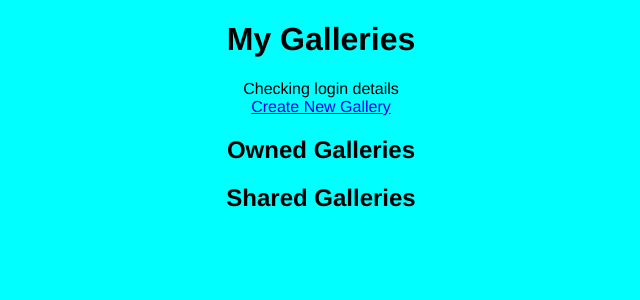
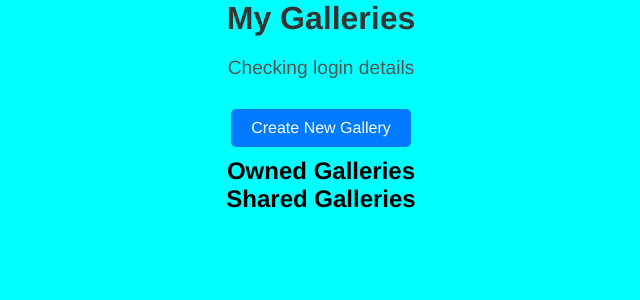
Before and after one commit to ShilpaEliza-Griffith/Project, a FastAPI app: template templates/images.html in a window 1280 px wide. Shown: the top 300 px of the page, without its empty margins (319-959 px from the left). Run offline with FastAPI, Linux system fonts and the light colour scheme; the template is opened without the code that fills it, so the values that code supplies are empty; some libraries are stand-ins or nearby versions.

Commit message:
CSS chages for Grid display

```diff
--- a/static/styles.css
+++ b/static/styles.css
@@ -4,3 +4,154 @@ body {
     background-color: aqua;
     table-layout: auto;
 }
+* {
+    margin: 0;
+    padding: 0;
+    box-sizing: border-box;
+}
+
+.container {
+    max-width: 1200px;
+    margin: 0 auto;
+    padding: 20px;
+    background: #fff;
+    border-radius: 8px;
+    box-shadow: 0 0 10px rgba(0, 0, 0, 0.1);
+}
+
+h1 {
+    margin-bottom: 20px;
+    font-size: 2rem;
+    color: #333;
+}
+
+#status {
+    margin-bottom: 20px;
+    font-size: 1.2rem;
+    color: #555;
+}
+
+.button, button {
+    background-color: #007BFF;
+    color: #fff;
+    border: none;
+    padding: 10px 20px;
+    text-align: center;
+    text-decoration: none;
+    display: inline-block;
+    font-size: 1rem;
+    margin: 10px 0;
+    border-radius: 5px;
+    cursor: pointer;
+    transition: background-color 0.3s ease;
+}
+
+.button:hover, button:hover {
+    background-color: #0056b3;
+}
+
+
+form {
+    margin-bottom: 20px;
+}
+
+label {
+    display: block;
+    margin-bottom: 10px;
+    font-weight: bold;
+}
+
+input[type="text"],
+input[type="email"],
+input[type="file"] {
+    width: 100%;
+    padding: 10px;
+    margin-top: 5px;
+    border: 1px solid #ccc;
+    border-radius: 5px;
+}
+
+input[type="file"] {
+    padding: 0;
+}
+
+button {
+    display: inline-block;
+    background-color: #007BFF;
+    color: white;
+    border: none;
+    padding: 10px 20px;
+    margin-top: 10px;
+    border-radius: 5px;
+    cursor: pointer;
+}
+
+button:hover {
+    background-color: #0056b3;
+}
+
+.gallery-grid {
+    display: grid;
+    grid-template-columns: repeat(auto-fit, minmax(200px, 1fr));
+    gap: 15px;
+}
+
+.gallery-grid img {
+    width: 100%;
+    height: auto;
+    border-radius: 5px;
+    box-shadow: 0 0 5px rgba(0, 0, 0, 0.1);
+    cursor: pointer;
+    transition: transform 0.2s;
+}
+
+.gallery-grid img:hover {
+    transform: scale(1.05);
+}
+
+/* Grid layout for galleries */
+.gallery-list {
+    display: grid;
+    grid-template-columns: repeat(auto-fit, minmax(250px, 1fr));
+    gap: 15px;
+}
+
+.gallery-list .gallery-item {
+    border: 1px solid #ddd;
+    border-radius: 8px;
+    overflow: hidden;
+    position: relative;
+    background: #fff;
+}
+
+.gallery-list .gallery-item img {
+    width: 100%;
+    height: 150px;
+    object-fit: cover;
+}
+
+.gallery-list .gallery-item .gallery-info {
+    padding: 10px;
+}
+
+.gallery-list .gallery-item .gallery-info h3 {
+    margin-bottom: 10px;
+    font-size: 1.2rem;
+    color: #333;
+}
+
+.gallery-list .gallery-item .gallery-info button {
+    display: inline-block;
+    margin-top: 10px;
+}
+
+
+@media (max-width: 768px) {
+    .gallery-grid {
+        grid-template-columns: repeat(auto-fit, minmax(150px, 1fr));
+    }
+
+    .gallery-list {
+        grid-template-columns: repeat(auto-fit, minmax(200px, 1fr));
+    }
+}
```
